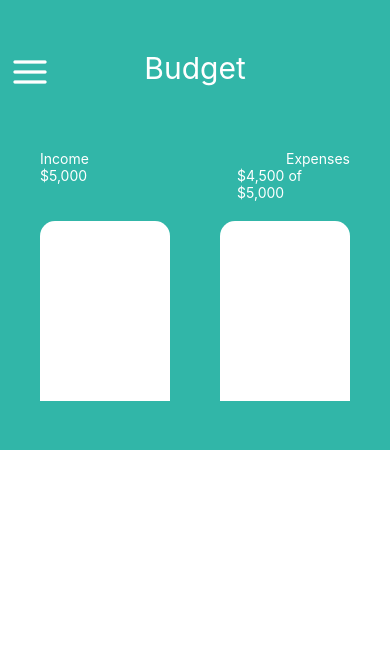
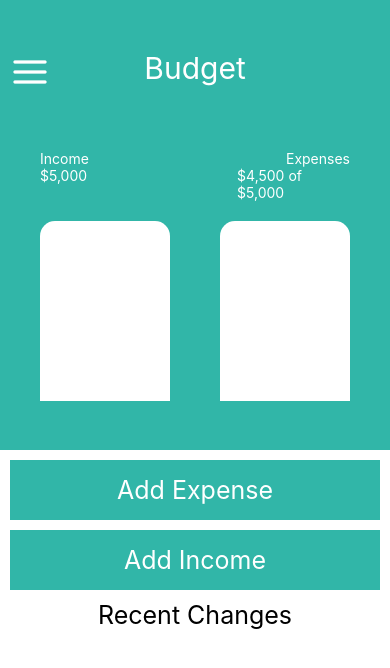
Before and after one commit to silva-tim/react-native-app, a React Native app: screen / in a window 390 px wide. Shown: the top 668 px of the page. Built offline with nearby package versions, Linux system fonts and the light colour scheme.

Commit message:
Added buttons

```diff
--- a/components/Home.jsx
+++ b/components/Home.jsx
@@ -1,8 +1,12 @@
-import { View, Text, StyleSheet } from 'react-native';
+import { View, Text, StyleSheet, ScrollView, Pressable } from 'react-native';
 
 export default function Home() {
   return (
-    <View style={{ backgroundColor: '#31B6A8', height: 350, paddingTop: 50 }}>
+    <View style={{ backgroundColor: 'white', height: 1000 }}>
+      <ScrollView>
+        <View
+          style={{ backgroundColor: '#31B6A8', height: 350, paddingTop: 50 }}
+        >
           <View style={styles.view}>
             <Text style={styles.text}>Income</Text>
             <Text style={styles.text}>Expenses</Text>
@@ -11,18 +15,23 @@ export default function Home() {
             <Text style={styles.text}>$5,000</Text>
             <Text style={styles.text}>$4,500 of $5,000</Text>
           </View>
-      <View
-        style={{
-          height: 200,
-          flexDirection: 'row',
-          gap: 50,
-          alignItems: 'flex-end',
-          paddingHorizontal: 40,
-        }}
-      >
-        <View style={styles.bars}></View>
-        <View style={styles.bars}></View>
+          <View style={styles.barsContainer}>
+            <View style={styles.bars} />
+            <View style={styles.bars} />
           </View>
+        </View>
+        <View>
+          <Pressable style={styles.button}>
+            <Text style={styles.buttonText}>Add Expense</Text>
+          </Pressable>
+          <Pressable style={styles.button}>
+            <Text style={styles.buttonText}>Add Income</Text>
+          </Pressable>
+          <Text style={{ textAlign: 'center', fontSize: 25, paddingTop: 10 }}>
+            Recent Changes
+          </Text>
+        </View>
+      </ScrollView>
     </View>
   );
 }
@@ -44,4 +53,23 @@ const styles = StyleSheet.create({
     borderTopLeftRadius: 15,
     borderTopRightRadius: 15,
   },
+  barsContainer: {
+    height: 200,
+    flexDirection: 'row',
+    gap: 50,
+    alignItems: 'flex-end',
+    paddingHorizontal: 40,
+  },
+  button: {
+    backgroundColor: '#31B6A8',
+    height: 60,
+    marginHorizontal: 10,
+    marginTop: 10,
+    justifyContent: 'center',
+    alignItems: 'center',
+  },
+  buttonText: {
+    fontSize: 25,
+    color: 'white',
+  },
 });
```
Lines whose indentation alone changed are shown as unchanged.
